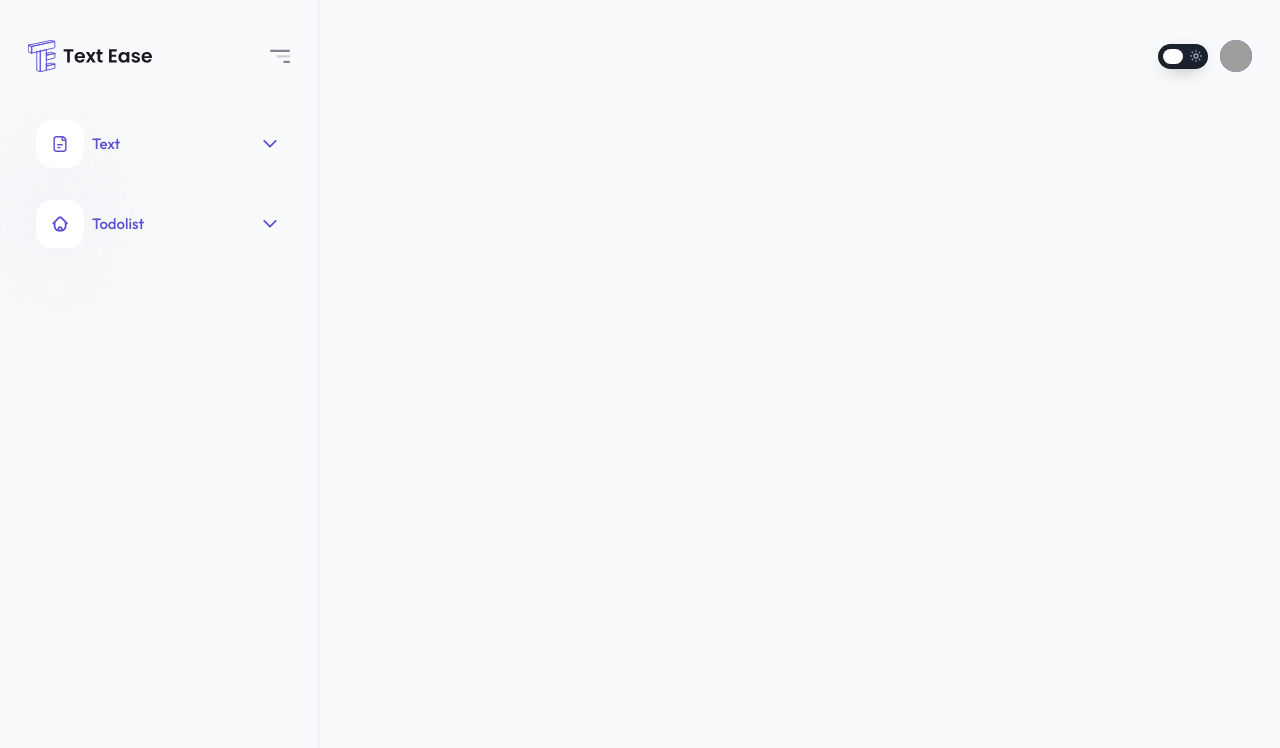
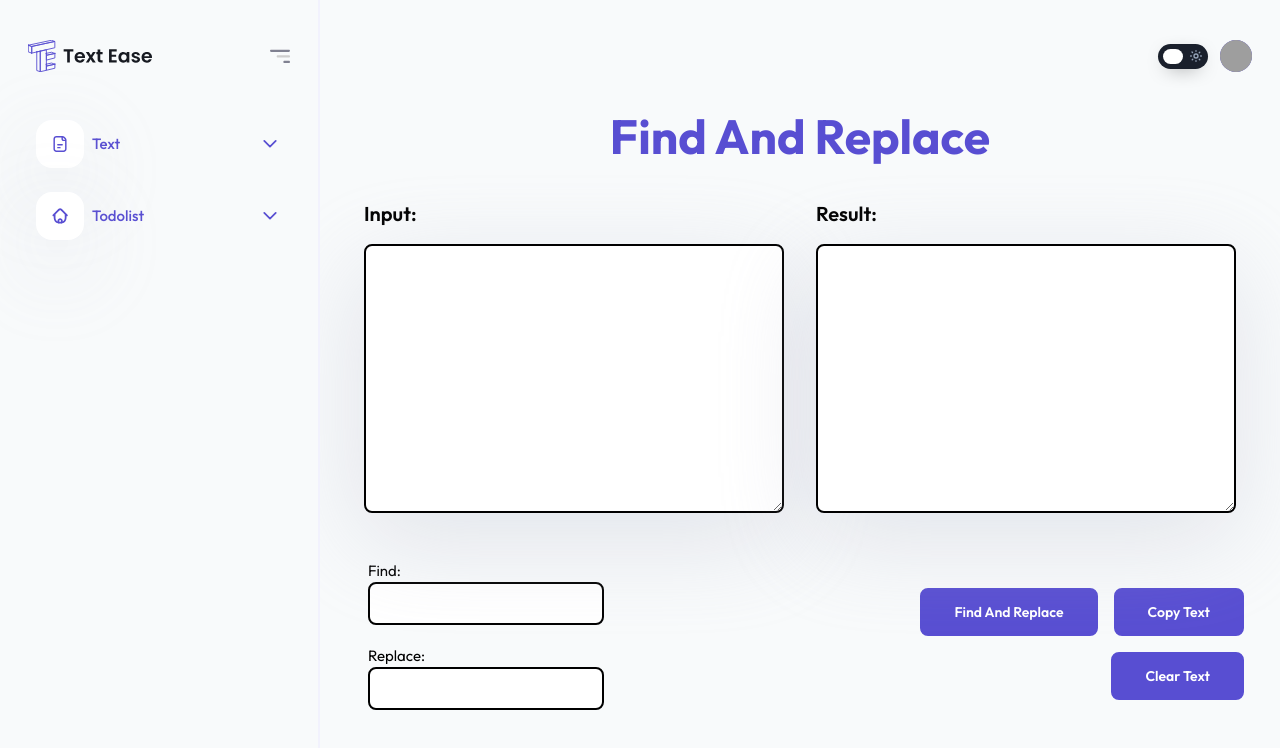
Before and after one commit to mitulsavani07/TextUtils, a React (Create React App) app: page /find-and-replace in a window 1280 px wide. Shown: the top 748 px of the page. Built offline with nearby package versions, Linux system fonts and the light colour scheme; grey boxes are pictures that could not be loaded.

Commit message:
new pages add

```diff
--- a/src/App.js
+++ b/src/App.js
@@ -4,6 +4,8 @@ import TextUtils from './component/TextUtils';
 import TodoList from './component/TodoList';
 import { BrowserRouter as Router, Route, Routes } from "react-router-dom";
 import Topbar from './component/Topbar';
+import CaseConverter from './component/CaseConverter';
+import FindAndReplace from './component/FindAndReplace';
 
 
 function App() {
@@ -14,6 +16,8 @@ function App() {
         <Topbar />
         <Routes>
           <Route exact path="/" element={<TextUtils heading='Text Utils' />}></Route>
+          <Route exact path="/case-converter" element={<CaseConverter heading='Case Converter' />}></Route>
+          <Route exact path="/find-and-replace" element={<FindAndReplace heading='Find And Replace' />}></Route>
           <Route exact path="/todolist" element={<TodoList />}></Route>
           <Route exact path="/about" element={<h2>About</h2>}></Route>
         </Routes>
--- /dev/null
+++ b/src/component/CaseConverter.js
@@ -0,0 +1,55 @@
+import React, { useState } from 'react'
+
+const CaseConverter = (props) => {
+  const clickUppercase = () => {
+    setText(text.toUpperCase());
+  }
+  const clickLowercase = () => {
+    setText(text.toLowerCase());
+  }
+  const clickCamelcase = () => {
+    setText(
+      text
+        .split(' ')
+        .map((word, index) =>
+          index === 0 ? word.toLowerCase() : word[0].toUpperCase() + word.slice(1).toLowerCase()
+        )
+        .join('')
+    );
+  }
+  const clickcopyText = () => {
+    let text = document.getElementById("myBox");
+    text.select();
+    navigator.clipboard.writeText(text.value);
+  }
+  const clickclearText = () => {
+    let newText = '';
+    setText(newText);
+  }
+  const textChange = (e) => {
+    setText(e.target.value);
+  }
+  const [text, setText] = useState('');
+  return (
+    <>
+      <div className=''>
+        <h1 className='text-center text-3xl md:text-5xl font-bold my-10'>{props.heading}</h1>
+        <textarea className='w-full border-2 p-5 rounded-lg dark:text-white dark:drop-shadow-none dark:border-none drop-shadow-primary ' value={text} name="" id="myBox" cols="30" rows="10" onChange={textChange} placeholder='Enter Yout Utils text'></textarea>
+        <div className='flex flex-wrap mt-5 -mx-2 justify-between'>
+          <div>
+            <button onClick={clickUppercase} className='btn'>uppercase</button>
+            <button onClick={clickLowercase} className='btn'>lowercase</button>
+            <button onClick={clickCamelcase} className='btn'>camelcase</button>
+          </div>
+          <div>
+            <button onClick={clickcopyText} className='btn'>Copy Text</button>
+            <button onClick={clickclearText} className='btn'>Clear Text</button>
+          </div>
+        </div>
+        <p className='my-10'>Word: {text.split(" ").length - 1} | Character: {text.length} | Read Minutes: {0.008 * text.split(" ").length}</p>
+      </div>
+    </>
+  )
+}
+
+export default CaseConverter
--- /dev/null
+++ b/src/component/FindAndReplace.js
@@ -0,0 +1,71 @@
+import React, { useState } from 'react';
+
+export default function FindAndReplace(props) {
+  const [inputValue, setInputValue] = useState('');
+  const [findValue, setFindValue] = useState('');
+  const [replaceValue, setReplaceValue] = useState('');
+  const [result, setResult] = useState('');
+
+  const handleInput = (event) => {
+    setInputValue(event.target.value);
+  };
+
+  const handleFind = (event) => {
+    setFindValue(event.target.value);
+  };
+
+  const clickcopyText = () => {
+    let text = document.getElementById("result");
+    text.select();
+    navigator.clipboard.writeText(text.value);
+  }
+  const clickclearText = () => {
+    let newText = '';
+    setInputValue(newText);
+    setResult(newText);
+  }
+
+  const handleReplace = (event) => {
+    setReplaceValue(event.target.value);
+  };
+
+  const handleFindAndReplace = () => {
+    const regex = new RegExp(findValue, 'g');
+    setResult(inputValue.replace(regex, replaceValue));
+  };
+
+  return (
+    <div>
+      <h1 className='text-center text-3xl md:text-5xl font-bold my-10'>{props.heading}</h1>
+      <div className='flex flex-wrap'>
+        <div className='lg:w-1/2 w-full px-4'>
+          <label htmlFor="input" className='font-semibold text-lg md:text-xl inline-block mb-4'>Input:</label>
+          <textarea className='w-full border-2 p-5 rounded-lg dark:text-white dark:drop-shadow-none dark:border-none drop-shadow-primary' cols="30" rows="10" id="input" value={inputValue} onChange={handleInput} />
+        </div>
+        <div className='lg:w-1/2 w-full px-4 mt-5 lg:mt-0'>
+          <label htmlFor="result" className='font-semibold text-lg md:text-xl inline-block mb-4'>Result:</label>
+          <textarea className='w-full border-2 p-5 rounded-lg dark:text-white dark:drop-shadow-none dark:border-none drop-shadow-primary' cols="30" rows="10" id="result" value={result} readOnly />
+        </div>
+      </div>
+
+      <div className='flex flex-wrap mt-10'>
+        <div className='lg:w-1/2 w-full space-y-5'>
+          <div className='lg:w-1/2 w-full px-5'>
+            <label className='mr-5 min-w-[58px] inline-block' htmlFor="find">Find:</label>
+            <input id="find" value={findValue} onChange={handleFind} className="border-2 py-2 px-3 rounded-lg dark:text-white dark:drop-shadow-none" />
+          </div>
+          <div className='lg:w-1/2 w-full px-5'>
+            <label className='mr-5 min-w-[58px] inline-block' htmlFor="replace">Replace:</label>
+            <input id="replace" value={replaceValue} onChange={handleReplace} className="border-2 py-2 px-3 rounded-lg dark:text-white dark:drop-shadow-none" />
+          </div>
+        </div>
+        <div className='mt-5 lg:w-1/2 w-full text-center lg:text-right'>
+          <button onClick={handleFindAndReplace} className='btn'>Find and Replace</button>
+          <button onClick={clickcopyText} className='btn'>Copy Text</button>
+          <button onClick={clickclearText} className='btn'>Clear Text</button>
+        </div>
+      </div>
+
+    </div>
+  );
+}
--- a/src/index.css
+++ b/src/index.css
@@ -26,3 +26,5 @@ nav.active .navbarLink a.active .nav-icon{@apply md:bg-primary md:text-white}
 /* navbarLink */
 .navbarLink-content{@apply hidden duration-100}
 .navbarLink-content.active{@apply block}
+nav.active .navbarLink ul.navbarLink-content.active{@apply block md:hidden}
+.navbarLink-content a.active{@apply text-primary font-semibold}
```
Also changed, not shown: src/component/Navbar.js (+6 -6 lines).
